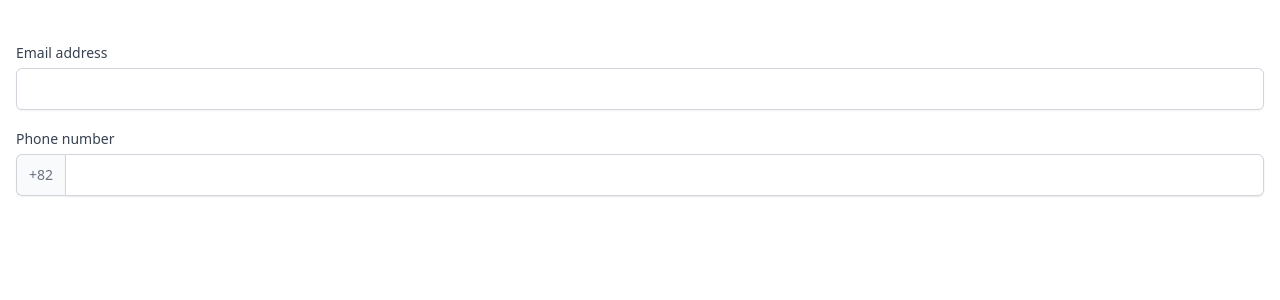
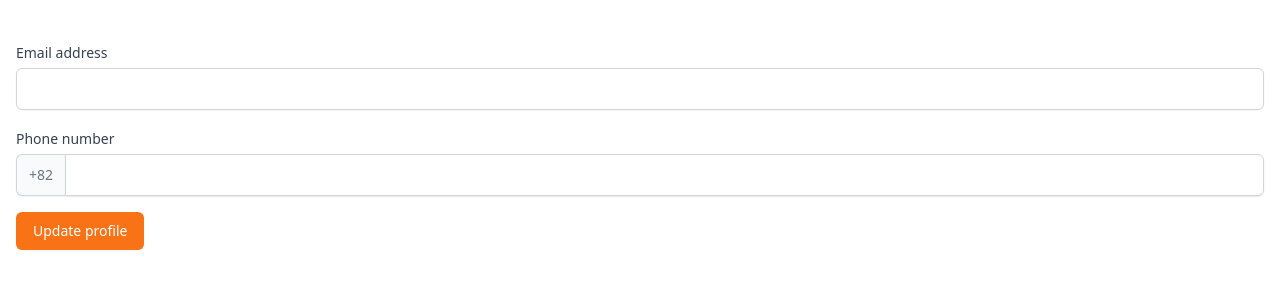
Before and after one commit to blkluv/next_carrot_market, a Next.js app: page /profile/edit in a window 1280 px wide. Shown: the top 300 px of the page. Built offline with nearby package versions, Linux system fonts and the light colour scheme.

Commit message:
enter 페이지에 있는 button 태그 붙여넣기

```diff
--- a/src/pages/profile/edit.tsx
+++ b/src/pages/profile/edit.tsx
@@ -30,6 +30,9 @@ const EditProfile: NextPage = () => {
           />
         </div>
       </div>
+      <button className="px-4 py-2 mt-5 text-sm font-medium text-white bg-orange-500 border border-transparent rounded-md shadow-sm hover:bg-orange-600 focus:ring-2 focus:ring-offset-2 focus:ring-orange-500 focus:outline-none">
+        Update profile
+      </button>
     </div>
   );
 };
```
